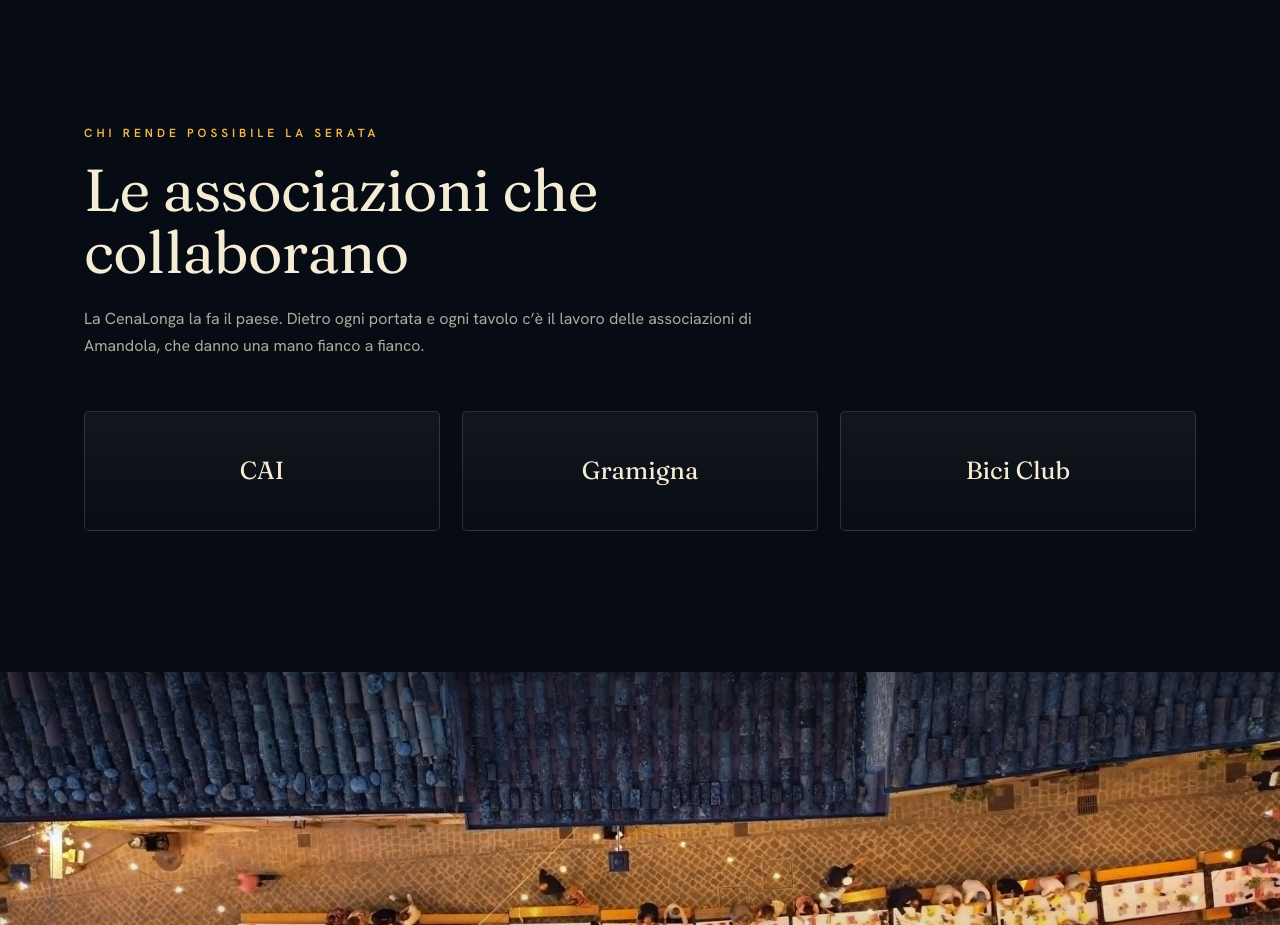
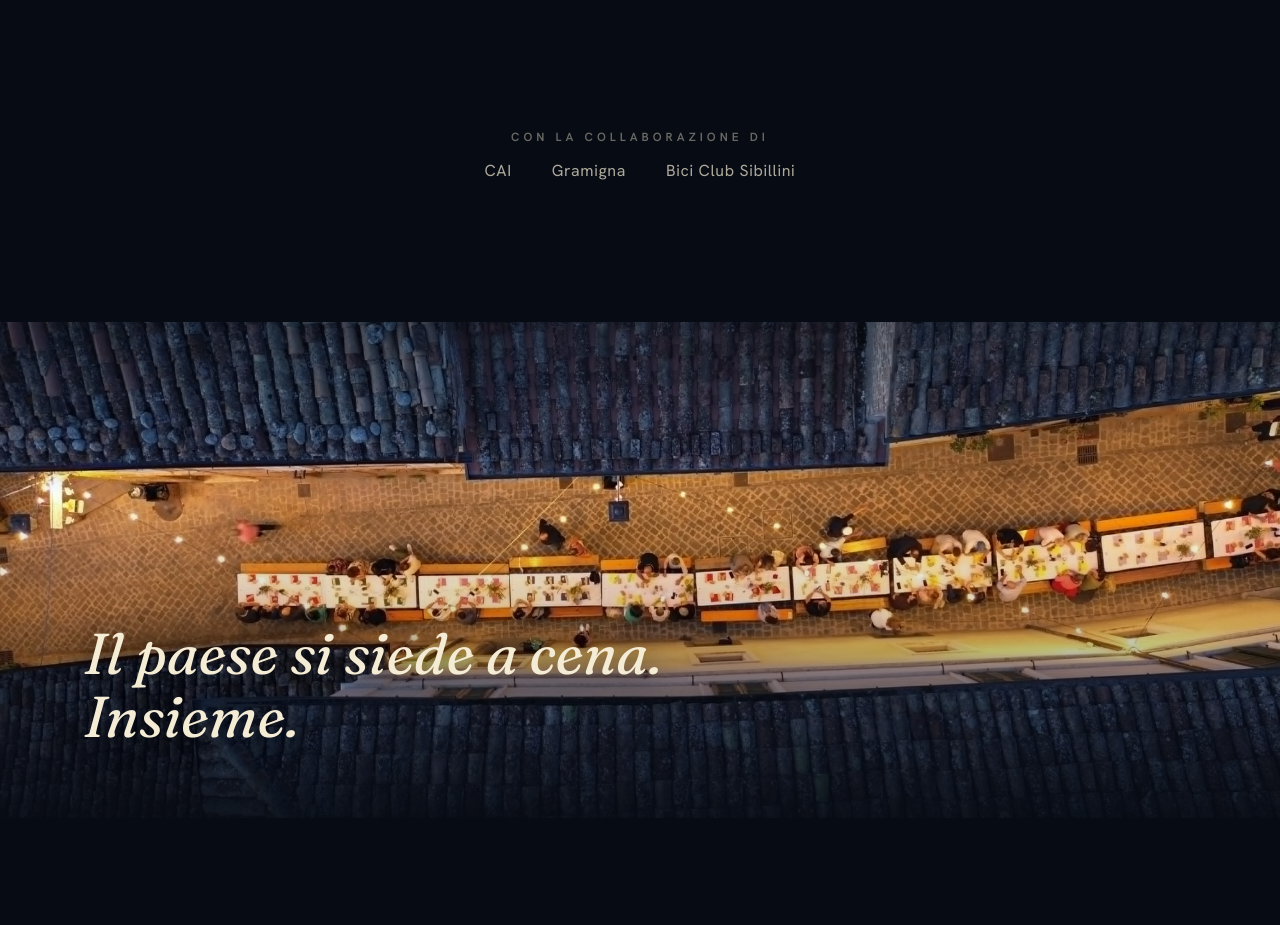
Before and after one commit to tomthias/cenalonga, a plain HTML site: page index.html in a window 1280 px wide. Shown: the part 5980-6905 px from the top of the page. Drawn offline with Linux system fonts and the light colour scheme.

Commit message:
Associazioni: tono più sobrio (solo nomi in linea) e correggi in Bici Club Sibillini
Co-Authored-By: Claude Opus 4.8 (1M context) <noreply@anthropic.com>

```diff
--- a/index.html
+++ b/index.html
@@ -257,21 +257,13 @@
 <!-- ===================== ASSOCIAZIONI ===================== -->
 <section id="associazioni" class="section-pad" style="padding-top:0">
   <div class="wrap">
-    <div class="reveal" style="max-width:720px;margin-bottom:clamp(34px,4vw,56px)">
-      <div class="eyebrow">Chi rende possibile la serata</div>
-      <h2 style="margin-top:18px">Le associazioni che collaborano</h2>
-      <p style="margin-top:22px">La CenaLonga la fa il paese. Dietro ogni portata e ogni tavolo c’è il lavoro delle associazioni di Amandola, che danno una mano fianco a fianco.</p>
-    </div>
-    <div class="assoc-grid reveal" data-stagger>
-      <div class="assoc-cell">
-        <span class="name">CAI</span>
-      </div>
-      <div class="assoc-cell">
-        <span class="name">Gramigna</span>
-      </div>
-      <div class="assoc-cell">
-        <span class="name">Bici Club</span>
-      </div>
+    <div class="reveal assoc-block">
+      <span class="eyebrow dim">Con la collaborazione di</span>
+      <ul class="assoc-names">
+        <li>CAI</li>
+        <li>Gramigna</li>
+        <li>Bici Club Sibillini</li>
+      </ul>
     </div>
   </div>
 </section>
--- a/styles.css
+++ b/styles.css
@@ -291,10 +291,9 @@ section{position:relative}
 .info-cell .label{font-size:.72rem;letter-spacing:.28em;text-transform:uppercase;color:var(--gold-2);font-weight:600}
 .info-cell .big{font-family:var(--serif);font-size:clamp(1.35rem,2vw,1.7rem);color:var(--cream);line-height:1.15;font-style:italic}
 .info-cell .sub{font-size:.95rem;color:var(--cream-dim);line-height:1.55}
-.assoc-grid{display:grid;grid-template-columns:repeat(3,1fr);gap:clamp(16px,2vw,22px)}
-.assoc-cell{border:1px solid var(--line);border-radius:5px;padding:clamp(28px,3vw,40px);background:linear-gradient(180deg,rgba(245,236,214,.05),rgba(245,236,214,.01));display:flex;align-items:center;justify-content:center;text-align:center;min-height:120px}
-.assoc-cell .name{font-family:var(--serif);font-size:clamp(1.25rem,2vw,1.55rem);color:var(--cream);line-height:1.15}
-.assoc-cell .role{font-size:.95rem;color:var(--cream-dim);line-height:1.55}
+.assoc-block{text-align:center;max-width:720px;margin:0 auto}
+.assoc-names{list-style:none;padding:0;margin:14px 0 0;display:flex;flex-wrap:wrap;justify-content:center;gap:10px clamp(20px,4vw,40px)}
+.assoc-names li{font-size:1rem;letter-spacing:.04em;color:var(--cream-dim)}
 
 /* ============================================================
    PRENOTA module
@@ -395,7 +394,6 @@ section{position:relative}
   .story-media img{aspect-ratio:4/3;max-height:60vh}
   .menu-wrap{grid-template-columns:1fr;gap:34px}
   .info-grid{grid-template-columns:1fr}
-  .assoc-grid{grid-template-columns:1fr}
   .foot-grid{grid-template-columns:1fr;gap:44px}
   .tl-row{grid-template-columns:1fr;gap:8px}
   .tl-ico{order:3}
```
